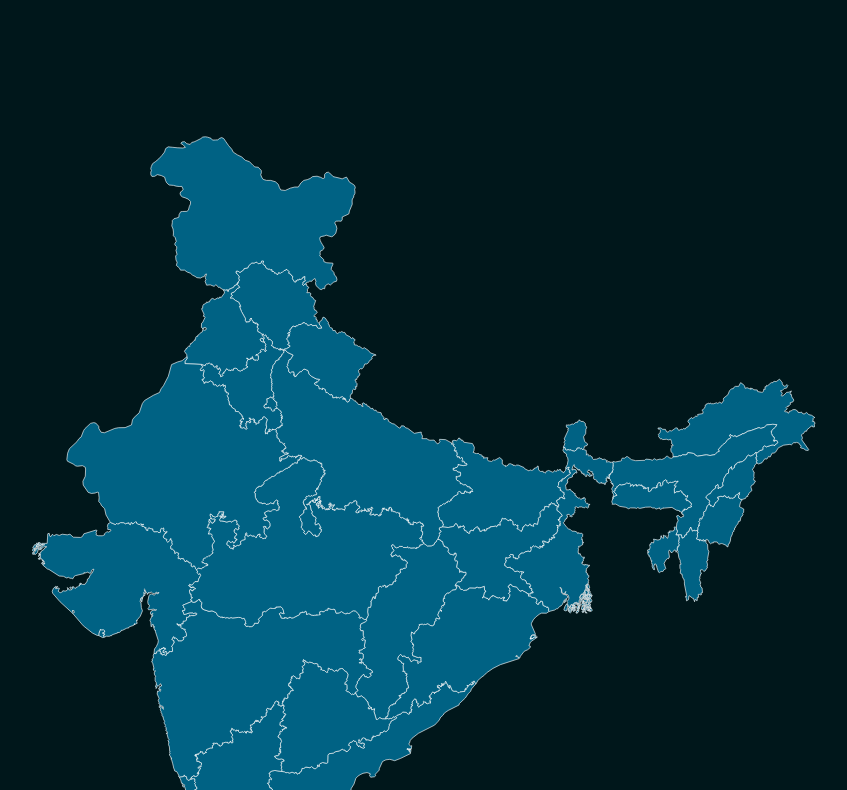
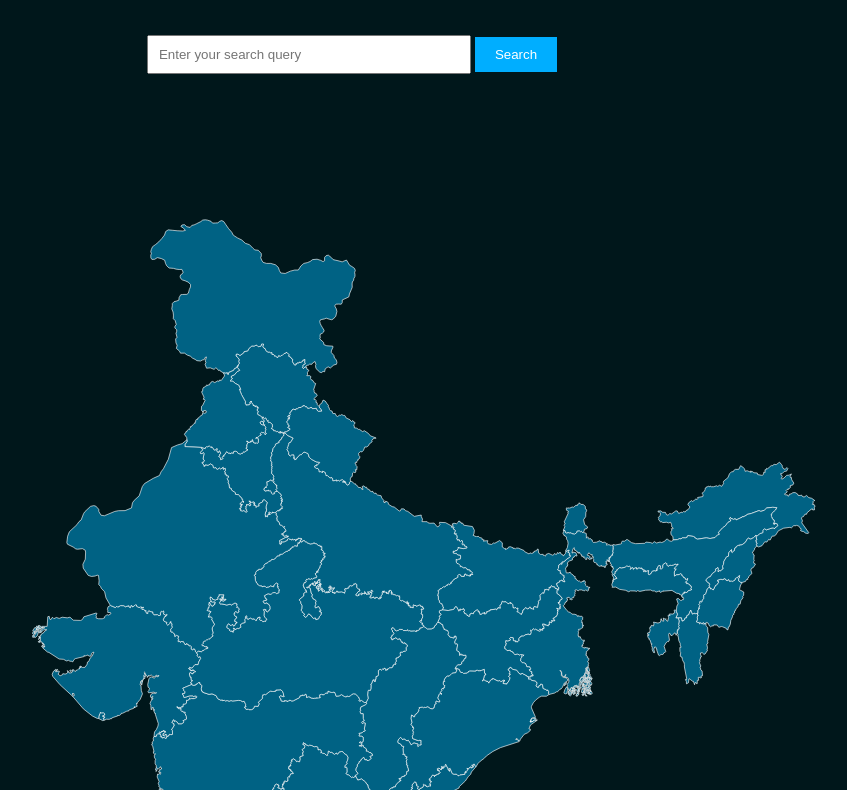
Before and after one commit to Dee-Codez/IndiaInAPage, a plain HTML site: page index.html in a window 1280 px wide. Shown: the part 73-863 px from the top of the page, without its empty margins (288-1135 px from the left). Drawn offline with Linux system fonts and the light colour scheme.

Commit message:
Search Button Added

```diff
--- a/index.html
+++ b/index.html
@@ -5,11 +5,20 @@
     <meta http-equiv="X-UA-Compatible" content="IE=edge" />
     <meta name="viewport" content="width=device-width, initial-scale=1.0" />
     <link rel="stylesheet" href="styles.css">
+    <script src="script.js"></script>
     <title>IndiaInAPage</title>
 </head>
 <body>
     <h1 style="text-align: center; color: #ffffff;">INDIA</h1>
-    <div class="srch"></div>
+    <div class="srch">
+        <div class="search-container">
+            <form class="search-form" action="/search" method="get" onsubmit="handleFormSubmission(event)">
+                <input class="search-input" type="text" name="q" placeholder="Enter your search query" oninput="showRecommendations(this.value)">
+                <button class="search-button" type="submit">Search</button>
+                <ul class="recommendations" id="recommendations"></ul>
+            </form>
+        </div>
+    </div>
     <div class="map">
         <svg xmlns="http://www.w3.org/2000/svg" xmlns:amcharts="http://amcharts.com/ammap" xmlns:xlink="http://www.w3.org/1999/xlink" version="1.1" viewbox="0 0 1000 1000">
             <defs>
--- /dev/null
+++ b/script.js
@@ -0,0 +1,45 @@
+function showRecommendations(query) {
+    // Replace the following array with your own list of recommendation terms
+    const recommendations = ["Andhra Pradesh","Arunachal Pradesh ","Assam","Bihar","Chhattisgarh","Goa","Gujarat","Haryana","Himachal Pradesh","Jammu and Kashmir","Jharkhand","Karnataka","Kerala","Madhya Pradesh","Maharashtra","Manipur","Meghalaya","Mizoram","Nagaland","Odisha","Punjab","Rajasthan","Sikkim","Tamil Nadu","Telangana","Tripura","Uttar Pradesh","Uttarakhand","West Bengal","Andaman and Nicobar Islands","Chandigarh","Dadra and Nagar Haveli","Daman and Diu","Lakshadweep","Delhi","Puducherry"];
+    const recommendationsElement = document.getElementById('recommendations');
+    recommendationsElement.innerHTML = '';
+
+    if (query.length > 0) {
+        const matchingRecommendations = recommendations.filter(term =>
+            term.toLowerCase().startsWith(query.toLowerCase())
+        );
+
+        matchingRecommendations.forEach(term => {
+            const listItem = document.createElement('li');
+            listItem.textContent = term;
+            listItem.onclick = () => {
+                document.querySelector('.search-input').value = term;
+                recommendationsElement.innerHTML = '';
+                // Change the style of an element with the same title as the search query
+                const elementWithTitle = document.querySelector(`[title="${term}"]`);
+                console.log(elementWithTitle);
+                if (elementWithTitle) {
+                    const newDiv = document.createElement('div');
+                    elementWithTitle.style.fill = 'red';
+                    elementWithTitle.style.stroke = 'white';
+                    newDiv.textContent = '{term} Found';
+                    newDiv.style.backgroundColor = 'green';
+                    newDiv.style.color = 'white';
+                    elementWithTitle.appendChild(newDiv);
+                }
+            };
+            recommendationsElement.appendChild(listItem);
+        });
+    }
+}
+
+function handleFormSubmission(event) {
+    event.preventDefault(); // Prevent the default form submission behavior
+
+    // Get the submitted search query value
+    const searchQuery = document.querySelector('.search-input').value;
+
+    // Perform additional actions or trigger functions here based on the search form response
+    console.log('Form submitted!');
+    console.log('Search query:', searchQuery);
+}
--- a/styles.css
+++ b/styles.css
@@ -30,3 +30,43 @@ html, body {
     transition: 0.6s;
     cursor: pointer;
 }
+
+.search-container {
+    text-align: center;
+    margin-top: 50px;
+}
+
+.search-form {
+    display: inline-block;
+}
+
+.search-input {
+    padding: 10px;
+    width: 300px;
+}
+
+.search-button {
+    padding: 10px 20px;
+    background-color: #00aeff;
+    color: white;
+    border: none;
+    cursor: pointer;
+}
+
+.recommendations {
+    margin-top: 10px;
+    text-align: left;
+    max-width: 300px;
+    list-style-type: none;
+    padding: 0;
+}
+
+.recommendations li {
+    padding: 5px;
+    background-color: #f2f2f2;
+    cursor: pointer;
+}
+
+.recommendations li:hover {
+    background-color: #ddd;
+}
```
